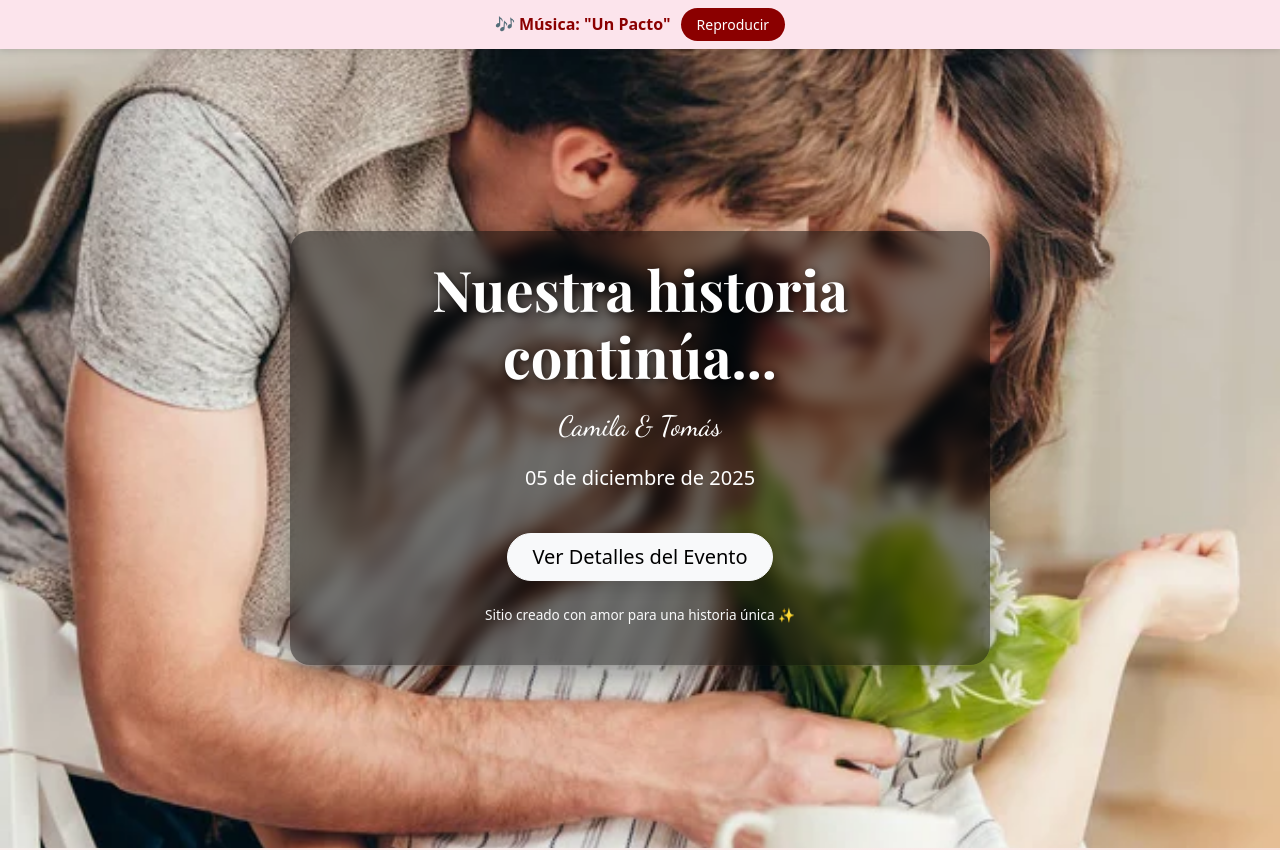
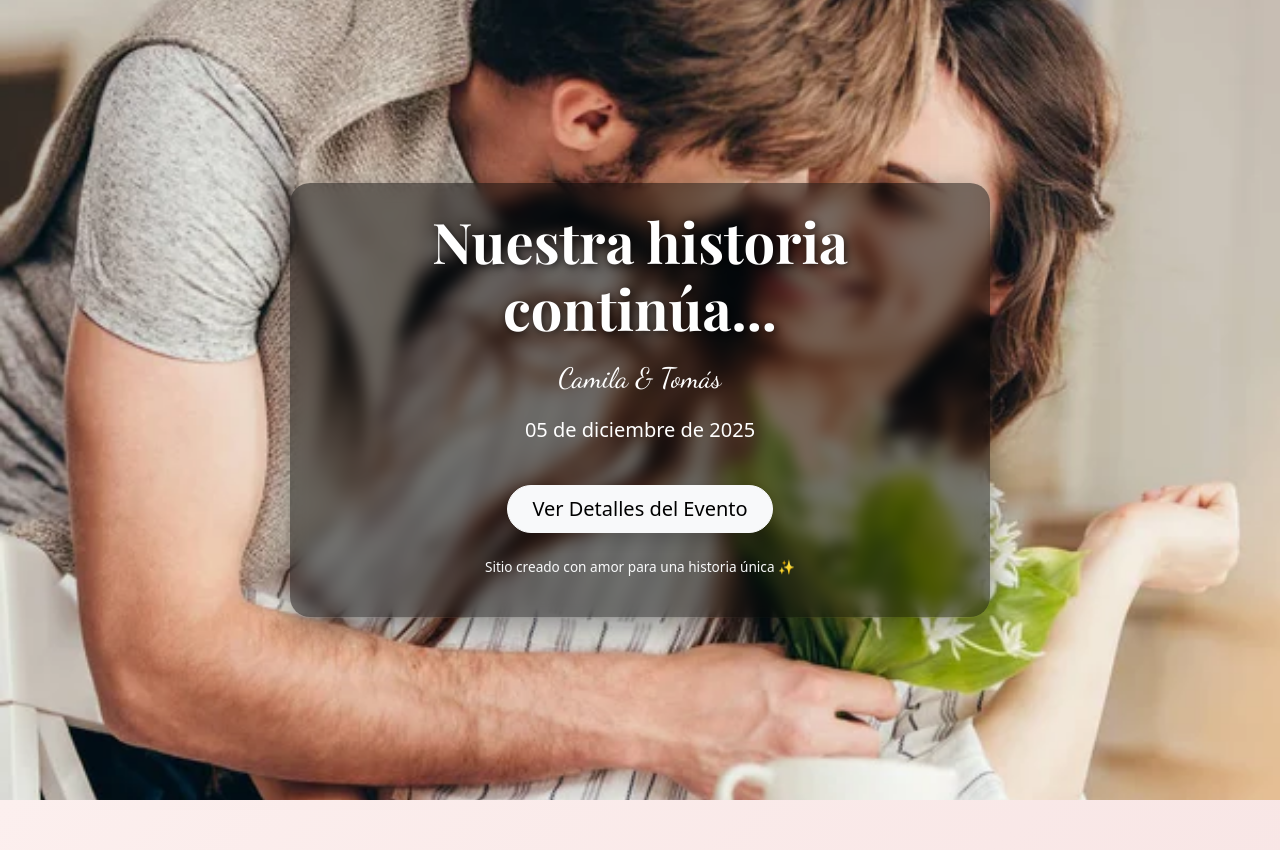
Before and after one commit to anagonzalezS/Invitacion-boda, a React (Vite) app: page / in a window 1280 px wide. Shown: the top 850 px of the page. Built offline with nearby package versions, Linux system fonts and the light colour scheme.

Commit message:
quito musica

```diff
--- a/src/App.jsx
+++ b/src/App.jsx
@@ -8,7 +8,6 @@ import Gallery from './components/Gallery';
 import Countdown from './components/Countdown';
 import RSVPForm from './components/RSVPForm';
 import Footer from './components/Footer';
-import MusicPlayer from './components/MusicPlayer'; // 👈 Importar
 
 function App() {
   useEffect(() => {
@@ -20,7 +19,6 @@ function App() {
 
   return (
     <div>
-      <MusicPlayer /> {/* 👈 Agregar el componente */}
       <Header />
       <div data-aos="fade-up"><Countdown /></div>
 
```
